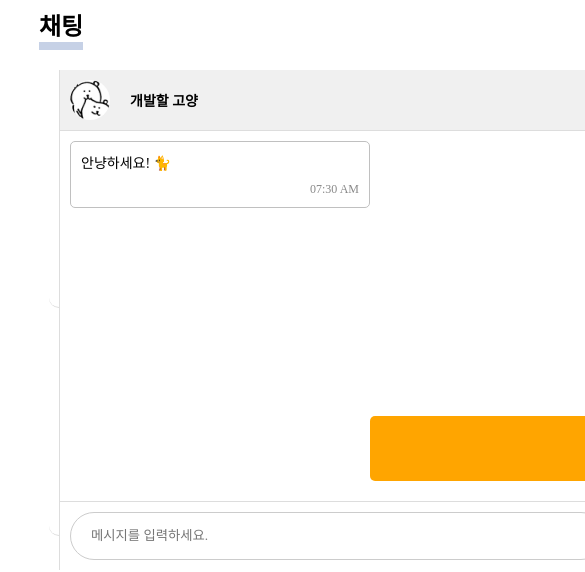
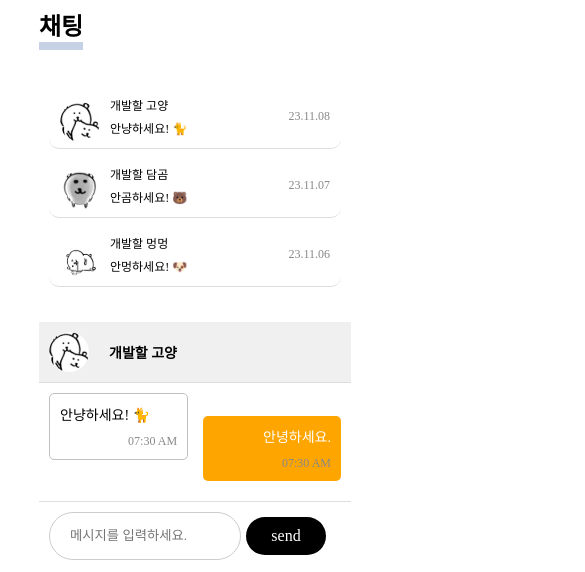
Before and after one commit to FRONTENDSCHOOL7/final-13-read-we, a React (Create React App) app: page /chat in a window 390 px wide. Shown: the part 121-693 px from the top of the page, 585 px wide, since content can reach past the window. Built offline with nearby package versions, Linux system fonts and the light colour scheme; no server answers; a web font is replaced by a local one.

Commit message:
Style-Re: 채팅화면 반응형 처리

```diff
--- a/src/pages/chat/chatting.module.css
+++ b/src/pages/chat/chatting.module.css
@@ -1,5 +1,3 @@
-/* chatting.css */
-
 .container-box {
   margin-top: 50px;
   display: flex;
@@ -17,7 +15,6 @@
   align-self: flex-start;
   margin-left: 10%;
   margin-bottom: 20px;
-
 }
 
 .container {
@@ -164,7 +161,7 @@
   padding: 10px;
   border: none;
   border-radius: 5px;
-  width: 10%;
+  width: 80px;
   border-radius: 50px;
   font-size: 16px;
 }
@@ -172,7 +169,6 @@
 .send-button:hover {
   background-color: #ffa500;
 }
-
 
 /* chatroom list container */
 .chatting-list {
@@ -259,7 +255,6 @@
   margin-right: 10px;
 }
 
-
 .p1, .p2, .p3 {
   object-fit:cover;
 }
@@ -335,7 +330,7 @@
   border: 1px solid #ccc;
   border-radius: 24px;
   padding: 5px 10px;
-  width: 90%; /* 인풋창 사이즈 조절 */
+  width: calc(100% - 100px); /* 인풋창 사이즈 조절 */
   margin-right: 5px;
 }
 
@@ -351,14 +346,37 @@
   /* width: 300px; */
 }
 
-
-
 .message.received {
   text-align: left;
-
 }
-
 
 .message-time{
   margin-top: 10px;
 }
+
+/* 채팅 반응형 */
+@media (max-width: 1040px) {
+  .chatting-list {
+    width: auto;
+    flex-shrink: 0;
+  }
+  .chatting-container {
+    width: 100%;
+
+  }
+  .message {
+    width: 100%;
+  }
+}
+@media (max-width: 590px) {
+  .container {
+    flex-direction: column;
+    gap: 20px;
+  }
+  .chatting-list {
+    border-right: 0;
+  }
+  .chatting-body {
+    gap: 15px;
+  }
+}
```
